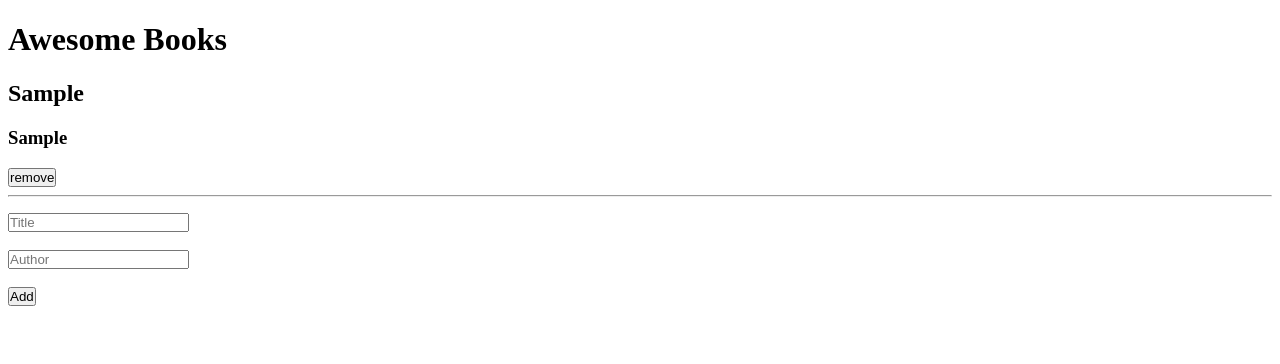
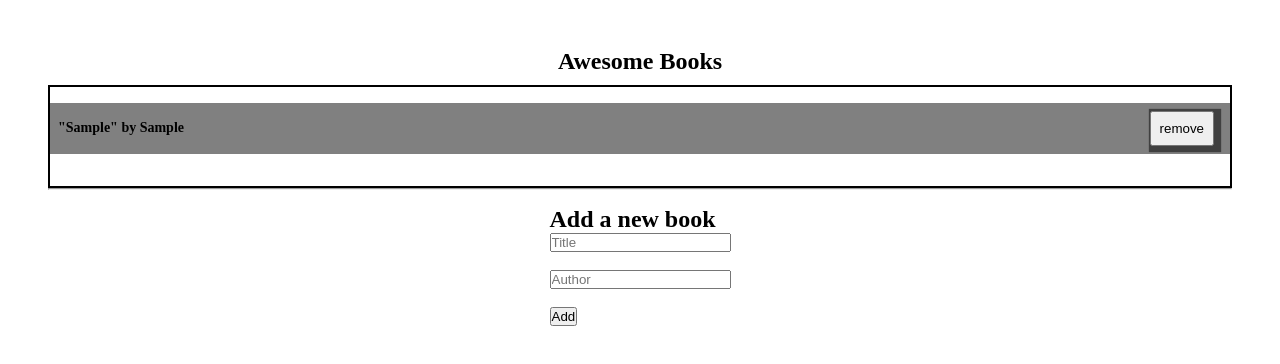
Before and after one commit to Moise-code/Awesome-books, a website: page index.html in a window 1280 px wide. Both pictures are taken after typing "Sample", "Sample" into the empty fields and a click on the button "Add". Drawn offline with Linux system fonts and the light colour scheme.

Commit message:
Add styles.css file to style the book

```diff
--- a/index.html
+++ b/index.html
@@ -1,5 +1,6 @@
 <!DOCTYPE html>
 <html lang="en">
+
 <head>
     <meta charset="UTF-8">
     <meta http-equiv="X-UA-Compatible" content="IE=edge">
@@ -7,20 +8,30 @@
     <title>Awesome Books</title>
     <link rel="stylesheet" href="./style.css">
 </head>
+
 <body>
+    <section class="book">
+        <div class="added-book">
             <h1 class="top-title">Awesome Books</h1>
             <ul id="awesome-books">
             </ul>
+            <hr>
+        </div>
 
+        <div class="form-container">
+            <h1>Add a new book</h1>
             <form action="">
                 <input type="text" name="title" id="title" placeholder="Title">
                 <br>
                 <br>
-        <input type="text" name="author" id="author" placeholder ="Author">
+                <input type="text" name="author" id="author" placeholder="Author">
                 <br>
                 <br>
                 <button type="submit">Add</button>
             </form>
+        </div>
+    </section>
     <script src="./main.js"></script>
 </body>
+
 </html>
--- a/main.js
+++ b/main.js
@@ -20,10 +20,8 @@ class Book {
     awesomeBooks.innerHTML += `
 
       <li id="${this.id}">
-      <h2>${this.title}</h2>
-      <h3>${this.author}</h3>
+      <h2>"${this.title}"  by   ${this.author}</h2>
       <button class="btn">remove</button>
-      <hr>
       </li>
 
       `;
--- a/style.css
+++ b/style.css
@@ -1,3 +1,55 @@
 * {
+  box-sizing: border-box;
   padding: 0;
+  margin: 0;
 }
+
+body {
+  width: 100%;
+}
+
+.book {
+  display: flex;
+  flex-direction: column;
+  background-color: white;
+  align-items: center;
+  gap: 1rem;
+  padding: 3rem;
+}
+
+.added-book {
+  width: 100%;
+}
+
+.added-book h1 {
+  text-align: center;
+  margin-bottom: 0.6rem;
+}
+
+.added-book ul {
+  border: 2px solid black;
+  padding: 1rem 0;
+}
+
+.added-book ul li {
+  display: flex;
+  flex-direction: row;
+  justify-content: space-between;
+  margin-bottom: 1rem;
+  align-items: center;
+  padding: 0.5rem;
+}
+
+.added-book ul li > h2 {
+  font-size: 14px;
+}
+
+.added-book ul li > button {
+  padding: 0.5rem;
+  margin-right: 0.5rem;
+  box-shadow: 3px 2px 1px 4px rgba(0, 0, 0, 0.5);
+}
+
+.added-book ul li:nth-child(2n+1) {
+  background-color: grey;
+}
```
Lines whose indentation alone changed are shown as unchanged.
